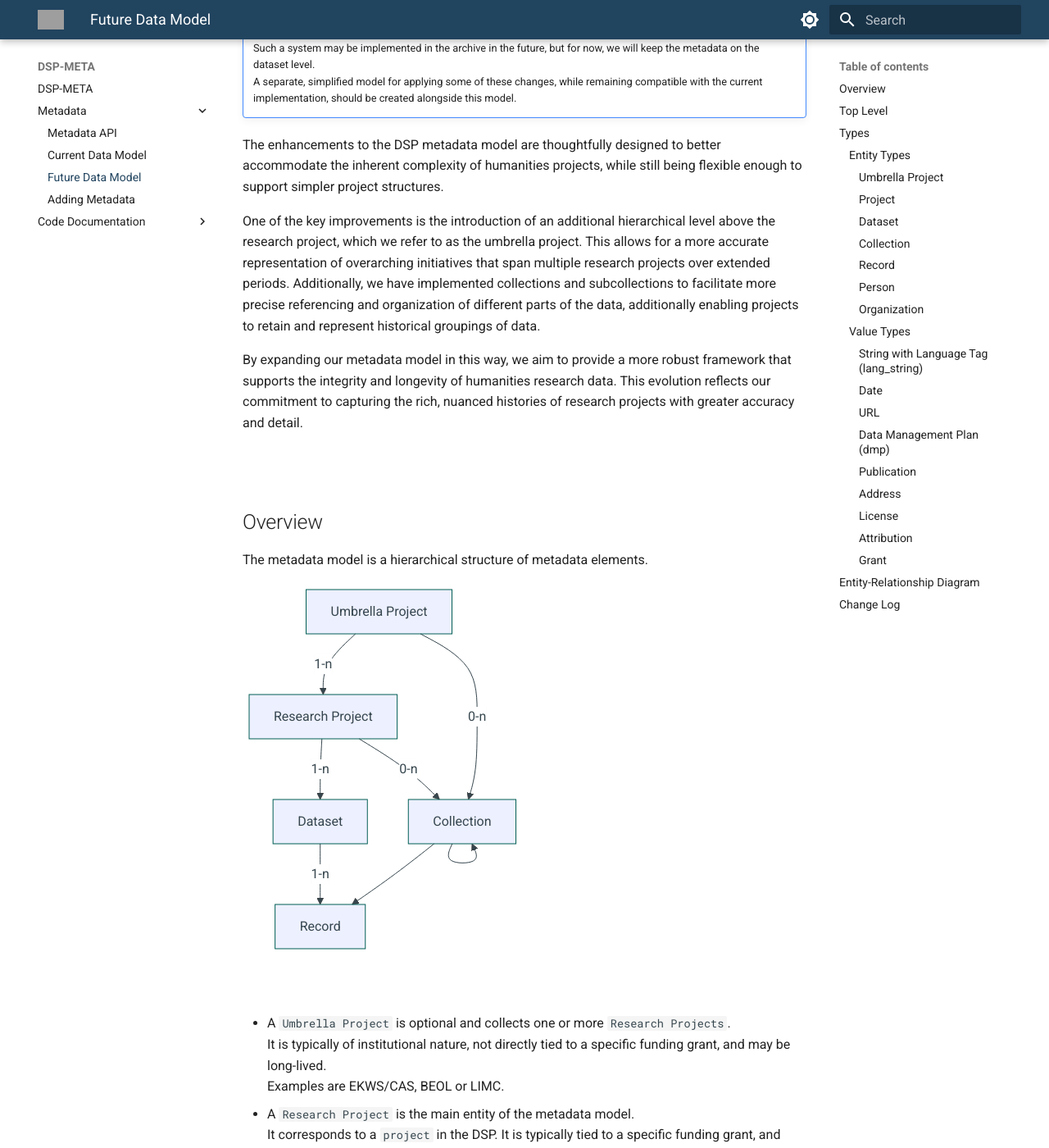
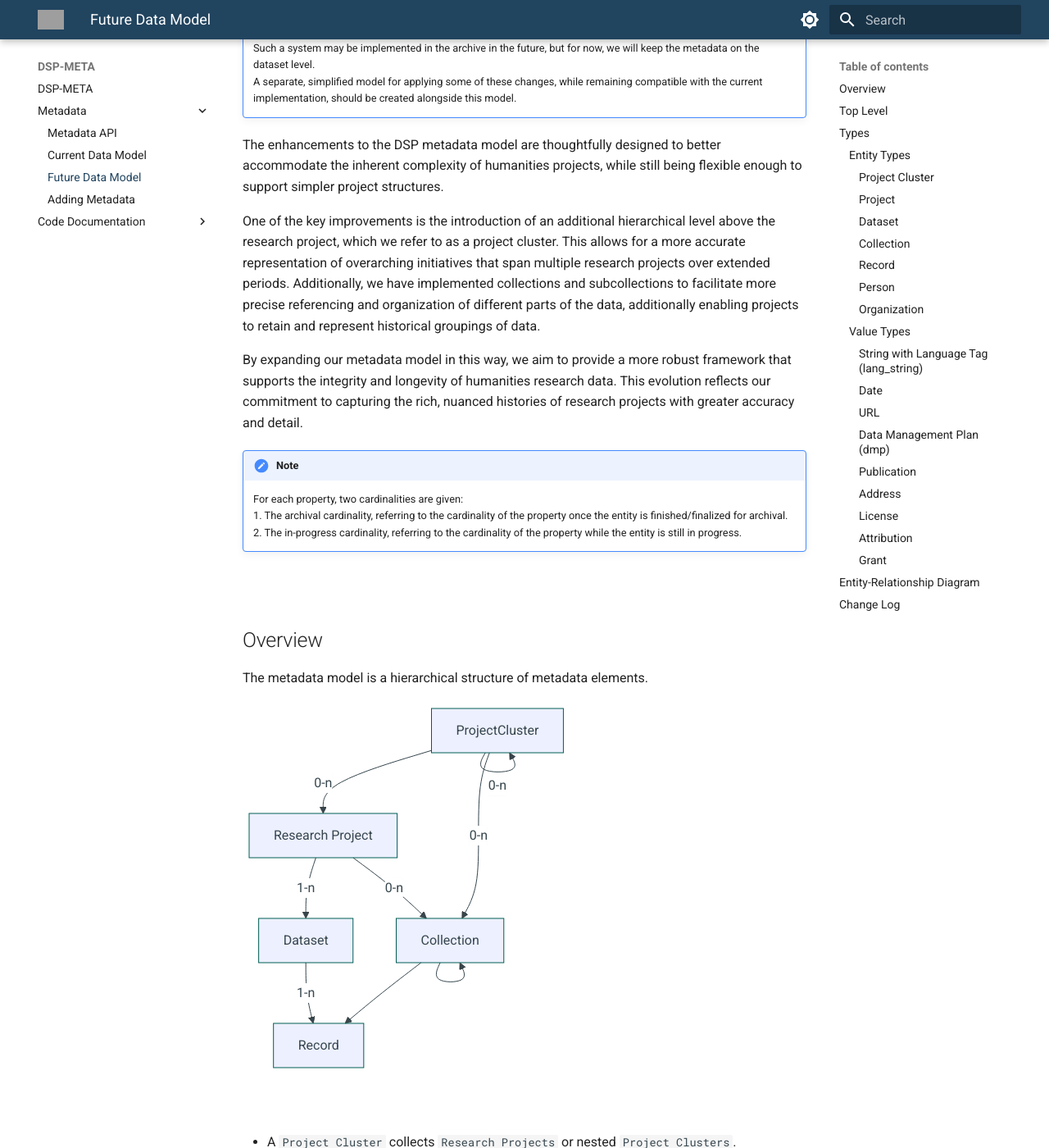
Before and after one commit to dasch-swiss/dsp-meta, an MkDocs documentation site: the page built from docs/data/future-datamodel.md, in a window 1280 px wide and 1400 px high, scrolled down 396 px. Shown: the whole window at 82% size. Built offline with MkDocs 1.6.1 and Material for MkDocs 9.7.7, drawn with Linux system fonts in a browser that asks for light colours; some of the changed text lies outside the part shown; grey boxes are pictures that could not be loaded.

Commit message:
continue working on data model

````diff
--- a/docs/data/future-datamodel.md
+++ b/docs/data/future-datamodel.md
@@ -19,7 +19,7 @@ the inherent complexity of humanities projects, while still being flexible enoug
 support simpler project structures.
 
 One of the key improvements is the introduction of an additional hierarchical level above
-the research project, which we refer to as the umbrella project. This allows for a more
+the research project, which we refer to as a project cluster. This allows for a more
 accurate representation of overarching initiatives that span multiple research projects
 over extended periods. Additionally, we have implemented collections and subcollections
 to facilitate more precise referencing and organization of different parts of the data,
@@ -30,6 +30,13 @@ that supports the integrity and longevity of humanities research data. This evol
 reflects our commitment to capturing the rich, nuanced histories of research projects
 with greater accuracy and detail.
 
+!!! note
+    For each property, two cardinalities are given:
+    1. The archival cardinality, referring to the cardinality of the property
+    once the entity is finished/finalized for archival.
+    2. The in-progress cardinality, referring to the cardinality of the property
+    while the entity is still in progress.
+
 ## Overview
 
 The metadata model is a hierarchical structure of metadata elements.
@@ -37,16 +44,17 @@ The metadata model is a hierarchical structure of metadata elements.
 ```mermaid
 
 flowchart TD
-    hyper-project[Umbrella Project] -->|1-n| project[Research Project]
+    projectCluster[ProjectCluster] -->|0-n| project[Research Project]
+    projectCluster -->|0-n| projectCluster
     project -->|1-n| dataset[Dataset]
     dataset -->|1-n| record[Record]
     project -->|0-n| collection[Collection]
+    projectCluster -->|0-n| collection
     collection --> collection
-    hyper-project -->|0-n| collection
     collection --> record
 ```
 
-- A `Umbrella Project` is optional and collects one or more `Research Projects`.
+- A `Project Cluster` collects `Research Projects` or nested `Project Clusters`.
   It is typically of institutional nature,
   not directly tied to a specific funding grant,
   and may be long-lived.
@@ -56,7 +64,7 @@ flowchart TD
   It is typically tied to a specific funding grant,
   and hence has a limited lifetime of ~3-5 years;
   multiple funding rounds and a longer lifetime are possible.
-  A `Research Project` is part of 0-1 `Umbrella Project`,
+  A `Research Project` is part of 0-n `Project Clusters`,
   it has 1-n `Datasets` and 0-n `Collections`.
 - A `Dataset` is a descrete segmentation of the `Records` of a `Research Project`.
   It is a logical grouping of `Records`, and may be based on the type of data,
@@ -68,7 +76,7 @@ flowchart TD
   and may have a "historical meaning" in the context of the project.
   Examples may be physical collections such as p person's "Nachlass" in an archive,
   or groupings of records based on a specific research question within a project.
-  A `Collection` is part of at least 1 `Research Project`, `Umbrella Project` or `Collection`,
+  A `Collection` is part of at least 1 `Research Project`, `Project Cluster` or `Collection`,
   but can be part of multiple. It may either contain 0-n `Collections` or 1-n `Records`.
   By allowing nested collections, and records to be part of multiple collections,
   collections can be used to represent relationships or changes in the data over time.
@@ -85,7 +93,7 @@ and may be related to various entities within the hierarchy.
 
 A set of metadata consists of the following top-level elements:
 
-- Umbrella Project
+- Project Cluster
 - Project
 - Dataset
 - Collection
@@ -96,29 +104,26 @@ A set of metadata consists of the following top-level elements:
 Each of these elements is an entity identified by a unique identifier.
 Other elements can refer to these entities by their identifier.
 
-Any other metadata element may itself be a complex object,
+Any other metadata element may itself be a complex object as presented in data,
 but it is always part of one of the top-level elements.
 Such elements do not have an identifier,
 but are identified by their position in the hierarchy.
 
-| Field             | Type            | Archival Cardinality | In-progress Cardinality |
-| ----------------- | --------------- | -------------------- | ----------------------- |
-| `umbrellaProject` | umbrellaProject | 0-1                  | 0-1                     |
-| `project`         | project         | 1 / 1-n              | 1 / 0-1                 |
-| `datasets`        | dataset[]       | 1-n                  | 0-n                     |
-| `collections`     | collection[]    | 0-n                  | 0-n                     |
-| `records`         | record[]        | 1-n                  | 0-n                     |
-| `persons`         | person[]        | 0-n                  | 0-n                     |
-| `organizations`   | organization[]  | 0-n                  | 0-n                     |
-
-<!-- TODO: update text to clarify cards of project -->
-
+| Field            | Type           | Archival Cardinality | In-progress Cardinality |
+| ---------------- | -------------- | -------------------- | ----------------------- |
+| `projectCluster` | projectCluster | 0-1                  | 0-1                     |
+| `project`        | project        | 1 / 1-n              | 1 / 0-1                 |
+| `datasets`       | dataset[]      | 1-n                  | 0-n                     |
+| `collections`    | collection[]   | 0-n                  | 0-n                     |
+| `records`        | record[]       | 1-n                  | 0-n                     |
+| `persons`        | person[]       | 0-n                  | 0-n                     |
+| `organizations`  | organization[] | 0-n                  | 0-n                     |
 
 ## Types
 
 ### Entity Types
 
-#### Umbrella Project
+#### Project Cluster
 
 | Field              | Type          | Card. | Restrictions                                                   |
 | ------------------ | ------------- | ----- | -------------------------------------------------------------- |
@@ -130,10 +135,6 @@ but are identified by their position in the hierarchy.
 | `hotToCite`        | string        | 0-1   |                                                                |
 | `alternativeNames` | lang_string[] | 0-n   |                                                                |
 | `contactPoint`     | id[]          | 0-n   | Strings containing the identifiers of a person or organization |
-
-<!-- TODO: Project Cluster instead of umbrella project -->
-<!-- TODO: project can be part of multiple clusters -->
-<!-- TODO: can clusters have clusters? probably -->
 
 <!-- TODO: multiple attributions? -->
 <!-- TODO: align with copyright/license stuff -->
````
Also changed, not shown: other parts of docs/data/future-datamodel.md (+3 -4 lines), docs/index.md (+15 -1 lines).
